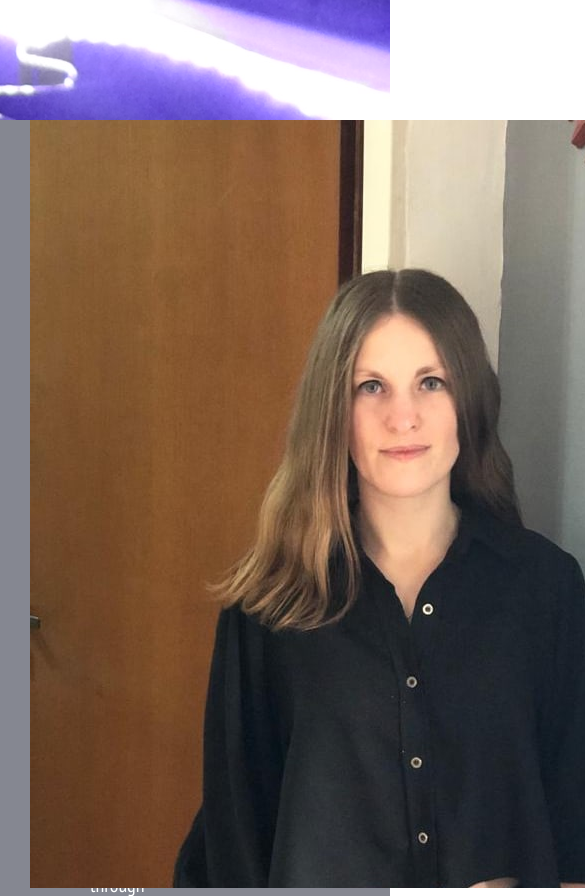
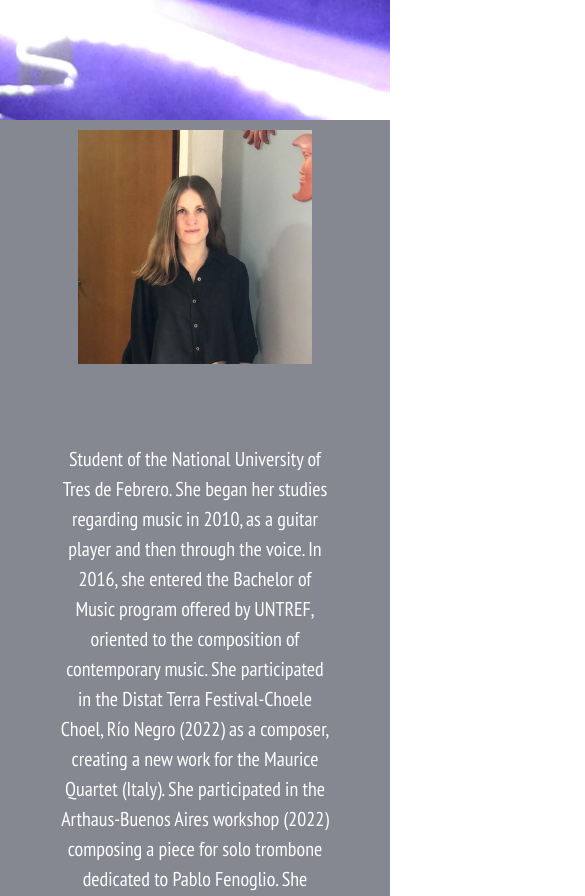
Before and after one commit to dipaola-c/cdp, a plain HTML site: page index.html in a window 390 px wide. Shown: the part 1000-1896 px from the top of the page, 585 px wide, since content can reach past the window. Drawn offline with nearby package versions, Linux system fonts and the light colour scheme.

Commit message:
responsive - work in progress

```diff
--- a/estilo.css
+++ b/estilo.css
@@ -42,7 +42,7 @@ body main {
 }
 
 body main .presentacion {
-  padding: 10px;
+  padding: 65px;
   color: white;
   top:0px;
   left:0px;
@@ -50,29 +50,26 @@ body main .presentacion {
   margin-top:10px;
   grid-column: 1 / 3;
   grid-row: 1 ;
+  text-align: center;
 }
 
 body main .presentacion p {
   text-align: center;
   font-size: 20px;
   padding: 40px;
-  margin-left:40px;
   color: white;
 }
 
 body .main .foto{
-  /* margin-left:10px;
-  margin-right:50px;
-  margin-top:50px; */
   grid-column: 3 ;
   grid-row: 1 ;
-  width: auto;
+  text-align: right;
+  margin-top: 10px;
   }
 
 body .main .foto img{
-  width: auto;
+  width: 80%;
 }
-
 .row {
   margin-top: 20px;
 }
@@ -95,3 +92,63 @@ body .footer .mail {
   text-align: right;
 
 }
+
+
+
+@media (max-width: 1500px) {
+  body main {
+    grid-template-columns: repeat(1, 1fr);
+    grid-gap: 10px;
+    background-color: rgba(83, 86, 100, 0.705);
+    font-family: 'PT Sans Narrow', sans-serif;
+}
+body main .presentacion {
+  grid-column: 1;
+  grid-row: 2 ;
+  text-align: center;
+  padding: 40px;
+}
+
+body .main .foto{
+  grid-column: 1;
+  text-align: center;
+  width: 100%;
+
+}
+body .main .foto img{
+
+  width: 40%;
+
+}
+}
+
+
+
+@media (max-width: 900px) {
+  body main {
+    display: grid;
+    grid-template-columns: repeat(1, 1fr);
+    grid-gap: 10px;
+    background-color: rgba(83, 86, 100, 0.705);
+    font-family: 'PT Sans Narrow', sans-serif;
+}
+body main .presentacion {
+  grid-column: 1;
+  grid-row: 2 ;
+  text-align: center;
+  padding: 20px;
+
+}
+
+body .main .foto{
+  grid-column: 1;
+  text-align: center;
+  width: 100%;
+
+}
+body .main .foto img{
+
+  width: 60%;
+
+}
+}
```
Also changed, not shown: index.html (+2 -4 lines).
